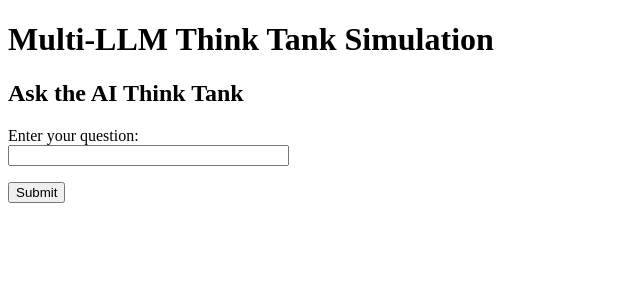
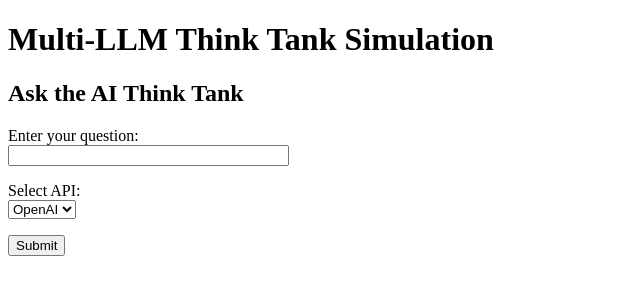
Before and after one commit to ryanklee/think-taink, a Flask app: page /ask in a window 1280 px wide. Shown: the top 300 px of the page, without its empty margins (0-640 px from the left). Run offline with Flask 2, Linux system fonts and the light colour scheme; parts of the project's set-up code (start-up, migrations or seed data) failed here and were passed over.

Commit message:
feat: Add API type selection to question form

```diff
--- a/src/web/forms.py
+++ b/src/web/forms.py
@@ -1,9 +1,10 @@
 from flask_wtf import FlaskForm
-from wtforms import StringField, SubmitField
+from wtforms import StringField, SubmitField, SelectField
 from wtforms.validators import DataRequired
 
 class QuestionForm(FlaskForm):
     question = StringField('Enter your question:', validators=[DataRequired()])
+    api_type = SelectField('Select API:', choices=[('openai', 'OpenAI'), ('anthropic', 'Claude')], validators=[DataRequired()])
     submit = SubmitField('Submit')
 
 class ImprovementForm(FlaskForm):
--- a/src/web/templates/ask_question.html
+++ b/src/web/templates/ask_question.html
@@ -7,6 +7,10 @@
         {{ form.question.label }}<br>
         {{ form.question(size=32) }}
     </p>
+    <p>
+        {{ form.api_type.label }}<br>
+        {{ form.api_type() }}
+    </p>
     <p>{{ form.submit() }}</p>
 </form>
 {% endblock %}
```
